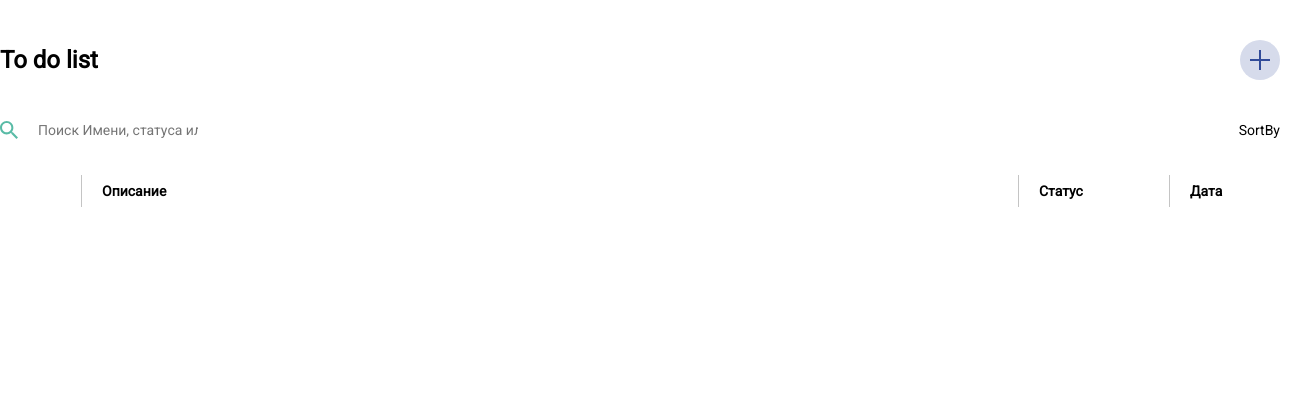
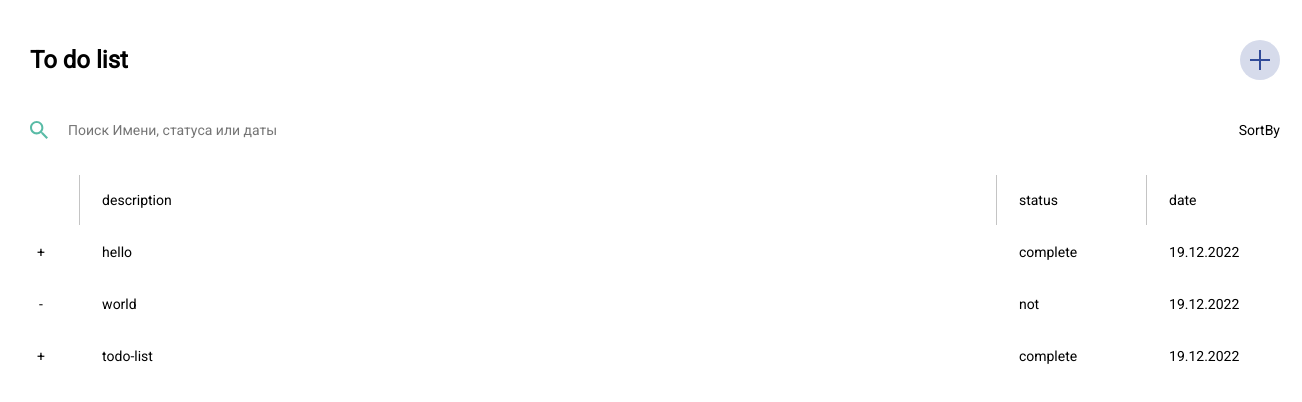
Before and after one commit to raburkeev/todo-list, a React app: page / in a window 1280 px wide. Shown: the whole page, 1302 px wide, since content can reach past the window. Built offline with nearby package versions, Linux system fonts and the light colour scheme.

Commit message:
add todos-table

```diff
--- a/src/App/components/MainPage/MainPageContent/mainPageContent.jsx
+++ b/src/App/components/MainPage/MainPageContent/mainPageContent.jsx
@@ -1,8 +1,21 @@
+/*eslint-disable*/
 import React from 'react'
 import searchImg from '../../../assets/img/search_img.svg'
 import style from './mainPageContent.module.scss'
 
 const MainPageContent = () => {
+    const todos = [
+        {
+            id: 0, check: '+', description: 'hello', status: 'complete', date: '19.12.2022'
+        },
+        {
+            id: 1, check: '-', description: 'world', status: 'not', date: '19.12.2022'
+        },
+        {
+            id: 2, check: '+', description: 'todo-list', status: 'complete', date: '19.12.2022'
+        }
+    ]
+
     return (
         <div className={style.main_content}>
             <div className={style.main_content_header}>
@@ -17,14 +30,84 @@ const MainPageContent = () => {
             <table className={style.main_content_table}>
                 <thead className={style.main_content_table_head}>
                     <tr className={style.main_content_table_head_row}>
-                        <th className={style.main_content_table_check}>{' '}</th>
-                        <th className={style.main_content_table_description}>Описание</th>
-                        <th className={style.main_content_table_status}>Статус</th>
-                        <th className={style.main_content_table_date}>Дата</th>
+                        <td className={style.main_content_table_head_row_check}>{' '}</td>
+                        <td className={style.main_content_table_head_row_description}>description</td>
+                        <td className={style.main_content_table_head_row_status}>status</td>
+                        <td className={style.main_content_table_head_row_date}>date</td>
                     </tr>
+                </thead>
+                <tbody>
+                    {todos.map((item) => (
+                        <tr className={style.main_content_table_body_row} key={item.id}>
+                            <td className={style.main_content_table_body_row_check}>{item.check}</td>
+                            <td className={style.main_content_table_body_row_description}>{item.description}</td>
+                            <td className={style.main_content_table_body_row_status}>{item.status}</td>
+                            <td className={style.main_content_table_body_row_date}>{item.date}</td>
+                        </tr>
+                    ))}
+                </tbody>
 
-                </thead>
             </table>
+
+
+
+
+
+
+
+
+
+
+
+
+
+            {/*<table className={style.main_content_table}>*/}
+            {/*    <thead className={style.main_content_table_head}>*/}
+            {/*        <tr className={style.main_content_table_head_row}>*/}
+            {/*            <th className={style.main_content_table_head_check}>{' '}</th>*/}
+            {/*            <th className={style.main_content_table_head_description}>Описание</th>*/}
+            {/*            <th className={style.main_content_table_head_status}>Статус</th>*/}
+            {/*            <th className={style.main_content_table_head_date}>Дата</th>*/}
+            {/*        </tr>*/}
+            {/*    </thead>*/}
+            {/*    <tbody className={style.main_content_table_body}>*/}
+            {/*        <tr>*/}
+            {/*            <td className={style.main_content_table_body_check}>check</td>*/}
+            {/*            <td>desc</td>*/}
+            {/*            <td>status</td>*/}
+            {/*            <td>date</td>*/}
+            {/*        </tr>*/}
+            {/*        /!*{todos.map((item) => (*!/*/}
+            {/*        /!*    <tr className={style.main_content_table_body_row} key={item.id}>*!/*/}
+            {/*        /!*        <td className={style.main_content_table_body_check}>{item.check}</td>*!/*/}
+            {/*        /!*        <td className={style.main_content_table_body_description}>{item.description}</td>*!/*/}
+            {/*        /!*        <td className={style.main_content_table_body_status}>{item.status}</td>*!/*/}
+            {/*        /!*        <td className={style.main_content_table_body_date}>{item.date}</td>*!/*/}
+            {/*        /!*    </tr>*!/*/}
+            {/*        /!*))}*!/*/}
+            {/*    </tbody>*/}
+            {/*</table>*/}
+            {/*<table>*/}
+            {/*    <thead>*/}
+            {/*        <tr>*/}
+            {/*            <th>1</th>*/}
+            {/*            <th>2</th>*/}
+            {/*            <th>3</th>*/}
+            {/*        </tr>*/}
+            {/*    </thead>*/}
+            {/*    <tbody>*/}
+            {/*        <tr>*/}
+            {/*            <td>hi</td>*/}
+            {/*            <td>kak</td>*/}
+            {/*            <td>dela</td>*/}
+            {/*        </tr>*/}
+            {/*        <tr>*/}
+            {/*            <td>hi</td>*/}
+            {/*            <td>kak</td>*/}
+            {/*            <td>dela</td>*/}
+            {/*        </tr>*/}
+            {/*    </tbody>*/}
+            {/*</table>*/}
 
         </div>
     )
--- a/src/App/components/MainPage/MainPageContent/mainPageContent.module.scss
+++ b/src/App/components/MainPage/MainPageContent/mainPageContent.module.scss
@@ -11,7 +11,8 @@
     &_search {
       display: flex;
       align-items: center;
-      max-width: 250px;
+      max-width: 280px;
+      padding-left: 30px;
 
       &_img {
         margin-right: 16px;
@@ -21,13 +22,13 @@
         font-family: inherit;
         border: 1px solid transparent;
         border-radius: 3px;
-        width: 100%;
+        width: 250px;
         font-size: 14px;
         line-height: 18px;
         padding: 3px;
 
         &:focus {
-          border: 1px solid #C4C4C4;
+          //border: 1px solid #C4C4C4;
           border-radius: 3px;
           outline: none;
         }
@@ -36,52 +37,150 @@
   }
 
   &_table {
-    height: 32px;
 
     &_head {
-      line-height: 18px;
 
       &_row {
-        display: flex;
-        justify-content: center;
-        align-items: center;
-      }
-    }
+        height: 50px;
 
         &_check {
           width: 80px;
           height: 32px;
           border-right: 1px solid #C4C4C4;
-
         }
 
         &_description {
           width: 937px;
+          padding-left: 20px;
           border-right: 1px solid #C4C4C4;
-      display: flex;
-      justify-content: left;
-      align-items: center;
-      padding-left: 20px;
-      height: 32px;
         }
 
         &_status {
-      width: 151px;
+          width: 150px;
+          padding-left: 20px;
           border-right: 1px solid #C4C4C4;
-      height: 32px;
-      display: flex;
-      justify-content: left;
-      align-items: center;
+        }
+
+        &_date {
+          width: 130px;
+          padding-left: 20px;
+        }
+      }
+    }
+
+    &_body {
+
+      &_row {
+        height: 50px;
+
+        &_check {
+          width: 80px;
+          text-align: center;
+        }
+
+        &_description {
+          width: 937px;
+          padding-left: 20px;
+        }
+
+        &_status {
+          width: 150px;
           padding-left: 20px;
         }
 
         &_date {
           width: 130px;
-      height: 32px;
-      display: flex;
-      justify-content: left;
-      align-items: center;
           padding-left: 20px;
         }
       }
     }
+  }
+
+
+
+
+
+
+
+
+
+
+
+
+
+
+
+
+
+
+  //&_table {
+  //  display: flex;
+  //  justify-content: flex-start;
+  //  flex-direction: column;
+  //  width: 1300px;
+  //
+  //  &_head {
+  //    line-height: 18px;
+  //    width: 1300px;
+  //
+  //    &_row {
+  //      display: flex;
+  //      justify-content: center;
+  //      align-items: center;
+  //      width: 1300px;
+  //    }
+  //
+  //    &_check {
+  //      width: 80px;
+  //      height: 32px;
+  //      border-right: 1px solid #C4C4C4;
+  //
+  //    }
+  //
+  //    &_description {
+  //      width: 937px;
+  //      border-right: 1px solid #C4C4C4;
+  //      height: 32px;
+  //      display: flex;
+  //      justify-content: left;
+  //      align-items: center;
+  //      margin-left: 20px;
+  //    }
+  //
+  //    &_status {
+  //      width: 151px;
+  //      border-right: 1px solid #C4C4C4;
+  //      height: 32px;
+  //      display: flex;
+  //      justify-content: left;
+  //      align-items: center;
+  //      margin-left: 20px;
+  //    }
+  //
+  //    &_date {
+  //      width: 130px;
+  //      height: 32px;
+  //      display: flex;
+  //      justify-content: left;
+  //      align-items: center;
+  //      padding-left: 20px;
+  //    }
+  //  }
+  //
+  //  &_body {
+  //    line-height: 18px;
+  //
+  //    &_row {
+  //      display: flex;
+  //      justify-content: center;
+  //      align-items: center;
+  //    }
+  //
+  //    &_check {
+  //      width: 80px;
+  //      height: 50px;
+  //    }
+  //  }
+  //
+  //}
+}
--- a/src/App/components/MainPage/MainPageHeader/mainPageHeader.jsx
+++ b/src/App/components/MainPage/MainPageHeader/mainPageHeader.jsx
@@ -5,8 +5,8 @@ import img from '../../../assets/img/header_button.svg'
 const MainPageHeader = () => {
     return (
         <div className={style.header}>
-            <h3 className={style.header_title}>To do list</h3>
-            <img src={img} alt="add_todo_button"/>
+            <h1 className={style.header_title}>To do list</h1>
+            <img className={style.header_button} src={img} alt="add_todo_button"/>
         </div>
     )
 }
--- a/src/App/components/MainPage/MainPageHeader/mainPageHeader.module.scss
+++ b/src/App/components/MainPage/MainPageHeader/mainPageHeader.module.scss
@@ -7,5 +7,10 @@
   &_title {
     font-size: 24px;
     line-height: 32px;
+    padding-left: 30px;
+  }
+
+  &_button {
+    cursor: pointer;
   }
 }
```
Lines whose indentation alone changed are shown as unchanged.
